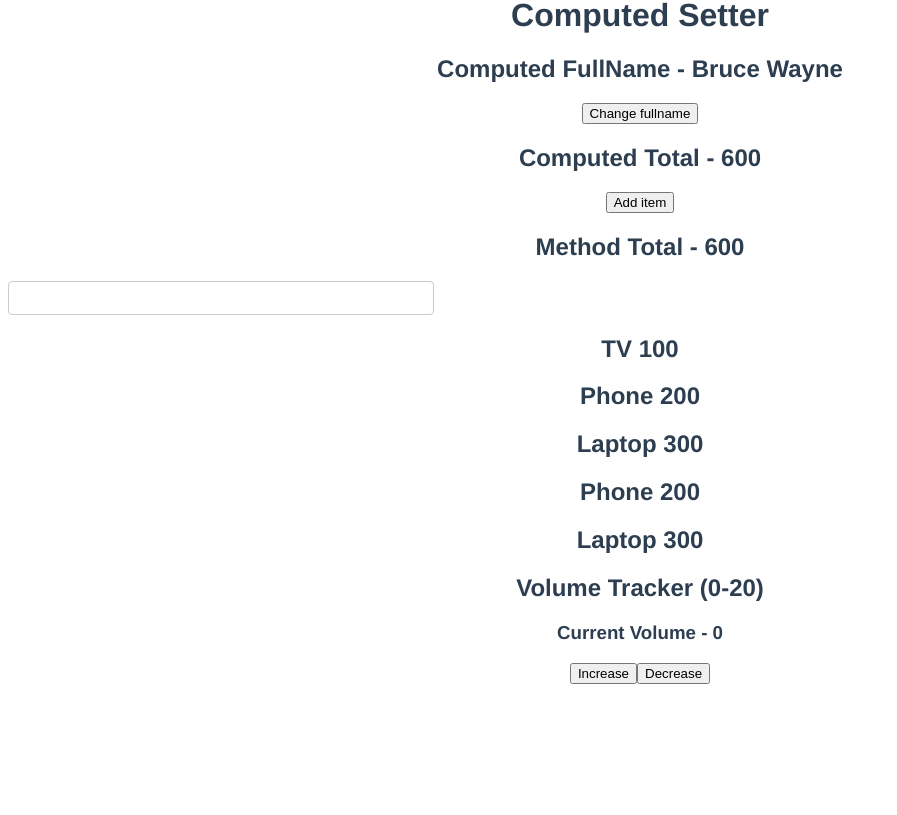
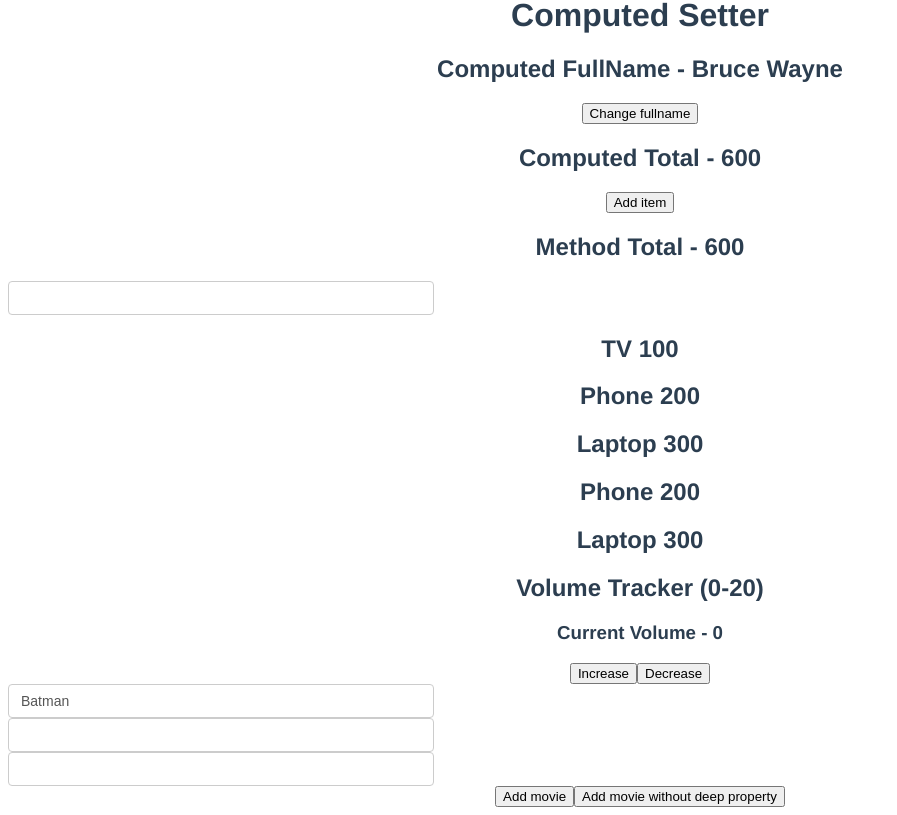
Before and after one commit to swee76/getting-started-on-vue, a Vue app: page / in a window 1280 px wide. Shown: the part 4930-5745 px from the top of the page, without its empty margins (0-897 px from the left). Before the commit the page ends 5622 px from the top, so only its background shows below. Built offline with nearby package versions, Linux system fonts and the light colour scheme.

Commit message:
watchers immediate and deep properties

```diff
--- a/src/components/Watchers.vue
+++ b/src/components/Watchers.vue
@@ -4,6 +4,16 @@
   <div>
     <button @click="volume += 2">Increase</button>
     <button @click="volume -= 2">Decrease</button>
+  </div>
+  <input type="text" v-model="movie" />
+  <input type="text" v-model="movieInfo.title" />
+  <input type="text" v-model="movieInfo.actor" />
+  <div>
+    <button @click="movieList.push('Wonder woman')">Add movie</button>
+    <!-- comment out the deep property which is in inside the movieList watcher and see -->
+    <button @click="movieList = movieList.concat(['Harry Potter'])">
+      Add movie without deep property
+    </button>
   </div>
 </template>
 
@@ -13,6 +23,12 @@ export default {
   data() {
     return {
       volume: 0,
+      movie: "Batman",
+      movieInfo: {
+        title: "",
+        actor: "",
+      },
+      movieList: ["Batman", "Superman"],
     };
   },
   methods: {},
@@ -31,6 +47,29 @@ export default {
         );
       }
     },
+    // Watchers only execute when data changes, not in the page loading,
+    // To make it execute in page loading, make the data property name as object instead of making it as a function
+    movie: {
+      handler(newValue) {
+        console.log(`Calling API with movie name = ${newValue}`);
+      },
+      immediate: true,
+    },
+    // Watchers by default will not waatch for deeply nested properties, so we have to give it deep property
+    movieInfo: {
+      handler(newValue) {
+        console.log(
+          `Calling API with movie title = ${newValue.title} and actor = ${newValue.actor}`
+        );
+      },
+      deep: true,
+    },
+    movieList: {
+      handler(newValue) {
+        console.log(`Updated list ${newValue}`);
+      },
+      deep: true,
+    },
   },
 };
 </script>
```
